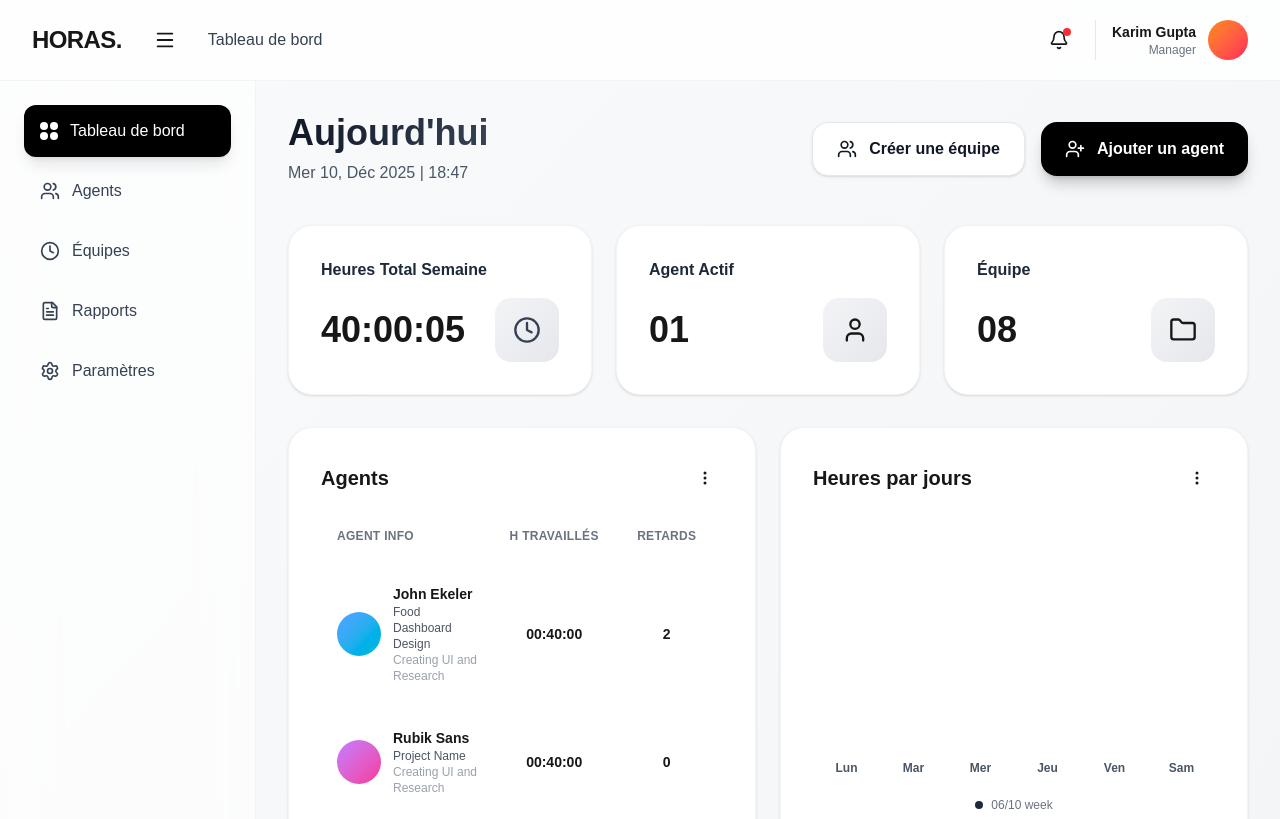
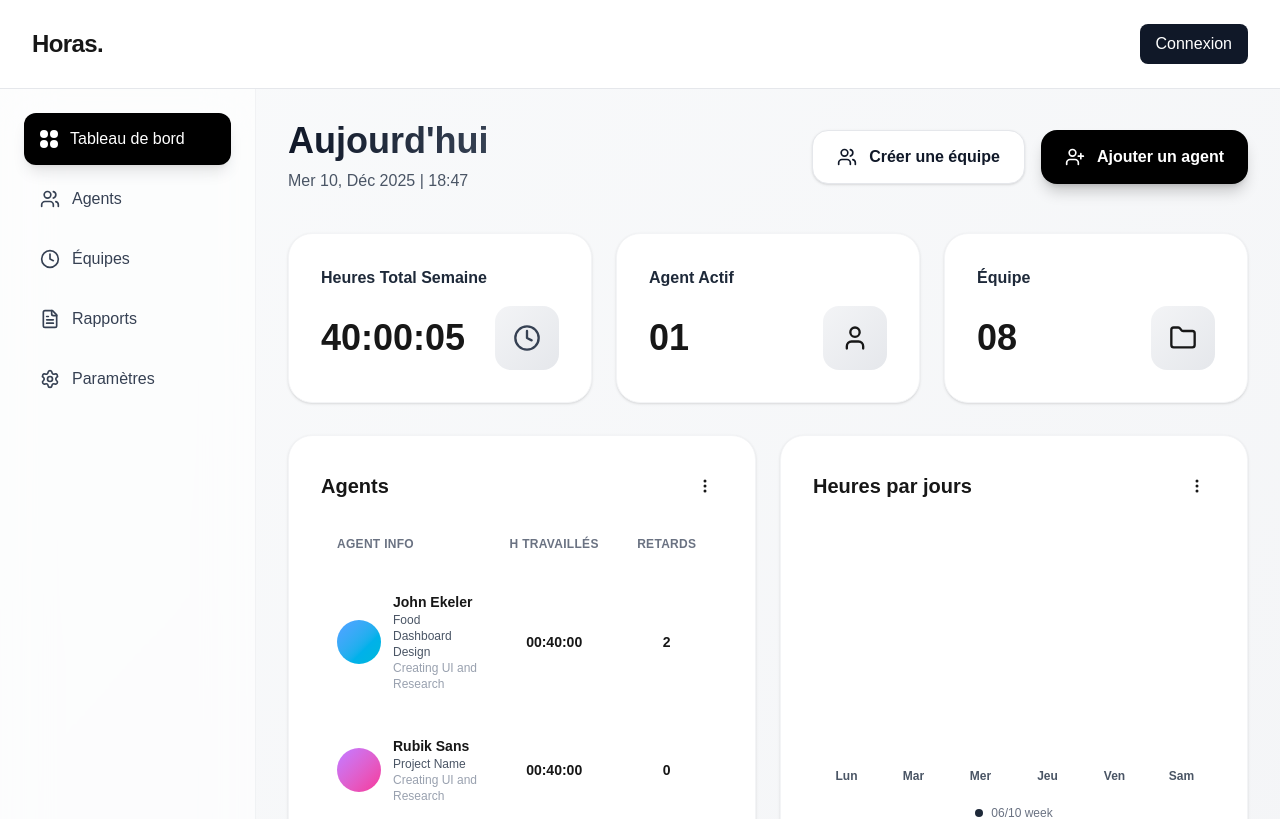
Before and after one commit to AadiDevv/Horas, a Next.js app in the folder frontend/: page /dashboard-manager in a window 1280 px wide. Shown: the top 819 px of the page. Built offline with nearby package versions, Linux system fonts and the light colour scheme.

Commit message:
feat: update login functionality to store user role and redirect based on role

```diff
--- a/frontend/src/app/dashboard-manager/page.tsx
+++ b/frontend/src/app/dashboard-manager/page.tsx
@@ -2,6 +2,7 @@
 
 import { useState, useEffect } from 'react';
 import { Clock, Menu, Bell, Users, UserPlus, Folder, Settings, FileText, User } from 'lucide-react';
+import Navbar from '../components/navbar';
 
 export default function Page() {
   const [currentTime, setCurrentTime] = useState<Date | null>(null);
@@ -89,34 +90,7 @@ export default function Page() {
 
   return (
     <div className="min-h-screen bg-gradient-to-br from-gray-50 to-gray-100">
-      {/* Header */}
-      <header className="flex items-center justify-between px-8 py-5 bg-white/80 backdrop-blur-xl border-b border-gray-200/50 sticky top-0 z-50">
-        <div className="flex items-center gap-6">
-          <h1 className="text-2xl font-semibold tracking-tight">HORAS.</h1>
-          <button
-            onClick={() => setSidebarOpen(!sidebarOpen)}
-            className="p-2 hover:bg-gray-100 rounded-lg transition-all duration-200"
-          >
-            <Menu size={22} strokeWidth={2} />
-          </button>
-          <span className="text-base font-medium text-gray-700">Tableau de bord</span>
-        </div>
-
-        <div className="flex items-center gap-4">
-          <button className="relative p-2.5 hover:bg-gray-100 rounded-xl transition-all duration-200">
-            <Bell size={20} strokeWidth={2} />
-            <span className="absolute top-2 right-2 w-2 h-2 bg-red-500 rounded-full"></span>
-          </button>
-          <div className="flex items-center gap-3 pl-4 border-l border-gray-200">
-            <div className="text-right">
-              <p className="text-sm font-semibold">Karim Gupta</p>
-              <p className="text-xs text-gray-500">Manager</p>
-            </div>
-            <div className="w-10 h-10 bg-gradient-to-br from-orange-400 to-rose-500 rounded-full"></div>
-          </div>
-        </div>
-      </header>
-
+      <Navbar/>
       <div className="flex">
         {/* Sidebar */}
         {sidebarOpen && (
--- a/frontend/src/app/login/page.tsx
+++ b/frontend/src/app/login/page.tsx
@@ -39,10 +39,11 @@ export default function LoginPage() {
       });
 
       if (response.status === 200) {
-        const { accessToken, user } = response.data.data;
+        const { accessToken, user, role } = response.data.data;
 
         localStorage.setItem("token", accessToken);
         localStorage.setItem("user", JSON.stringify(user));
+        localStorage.setItem("role", role);
 
         axios.defaults.headers.common[
           "Authorization"
@@ -57,8 +58,15 @@ export default function LoginPage() {
 
   useEffect(() => {
     if (isLoggedIn) {
+      const userRole = localStorage.getItem("role");
+      let redirectPath = "/home";
+      if (userRole === "employe") {
+        redirectPath = "/dashboard-agent";
+      } else if (userRole === "manager") {
+        redirectPath = "/dashboard-manager";
+      }
       const timer = setTimeout(() => {
-        router.push("/home");
+        router.push(redirectPath);
       }, 1000);
       return () => clearTimeout(timer);
     }
```
